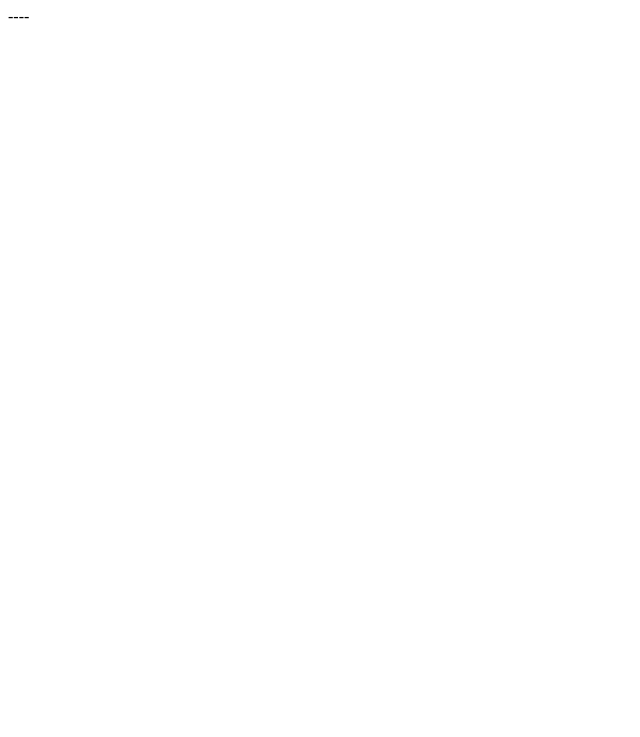
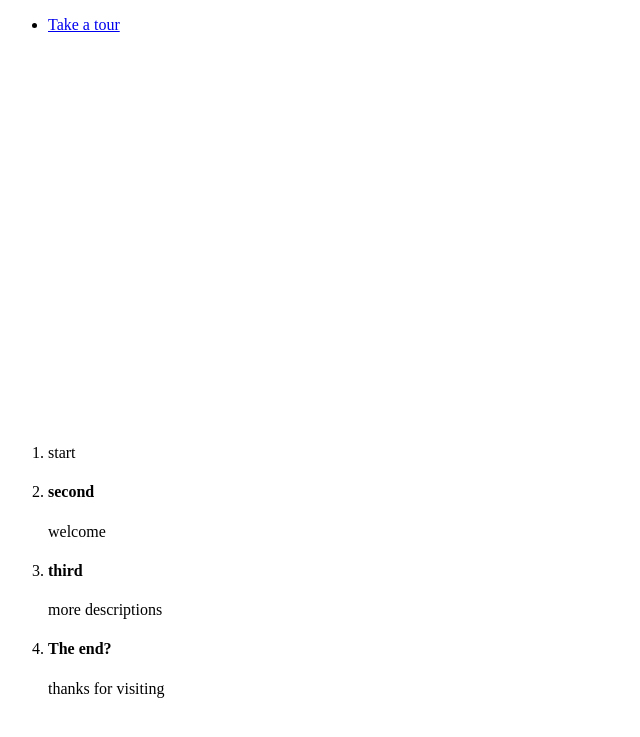
Before and after one commit to techs/joyride, a PHP site: page / in a window 1280 px wide. Before the commit the part shown is almost empty. Shown: the top 737 px of the page, without its empty margins (0-640 px from the left). Run offline with PHP 8.4, Linux system fonts and the light colour scheme; some libraries are stand-ins or nearby versions.

Commit message:
Update index.php

```diff
--- a/index.php
+++ b/index.php
@@ -1 +1,67 @@
-----
+<!doctype html>
+<html class="no-js" lang="en">
+<head>
+  <meta charset="utf-8">
+  <meta name="viewport" content="width=device-width, initial-scale=1.0">
+  <title>Title</title>
+  <link rel="icon" href="img/favicon.png" type="image/png">
+  <link rel="stylesheet" href="css/app.css">
+  <script src="bower_components/jquery/jquery.js"></script>
+  <script src="bower_components/modernizr/modernizr.js"></script>
+</head>
+
+<body>
+
+	<header class="region1"><!-- headers -->
+		<div class="row">
+			<div class="large-12 columns">
+
+				<ul class="inline-list left">
+					<li><a href="#0" id="tour">Take a tour</a></li>
+				</ul>
+
+			</div>
+		</div>
+  </header>
+
+
+    <div id="second"></div>
+
+    <br>
+    <br>
+    <br><br><br /><br><br /><br>
+
+    <br><br /><br><br />
+    <br>
+    <br>
+    <br>
+    <br>
+    <br>
+    <br><br />
+    <br>
+    <br>
+    <div id="third"></div>
+
+  <ol class="joyride-list" data-joyride>
+    <li data-id="tour" data-text="Next" data-options="tip_location:bottom">
+      <p>start</p>
+    </li>
+    <li data-id="second" data-class="custom so-awesome" data-text="Next">
+      <h4>second</h4>
+      <p>welcome</p>
+    </li>
+    <li data-id="third" data-button="Next" data-options="tip_location:top;tip_animation:fade">
+      <h4>third</h4>
+      <p>more descriptions</p>
+    </li>
+    <li data-button="End">
+      <h4>The end?</h4>
+      <p>thanks for visiting</p>
+    </li>
+  </ol>
+
+  <script src="bower_components/foundation/js/foundation.min.js"></script>
+  <script src="js/app.js"></script>
+
+</body>
+</html>
```
